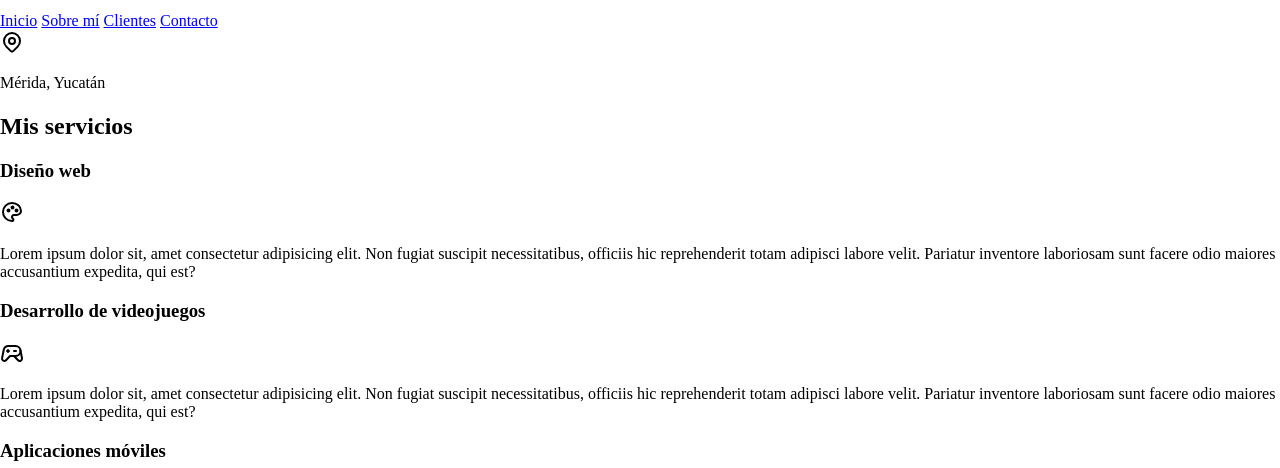
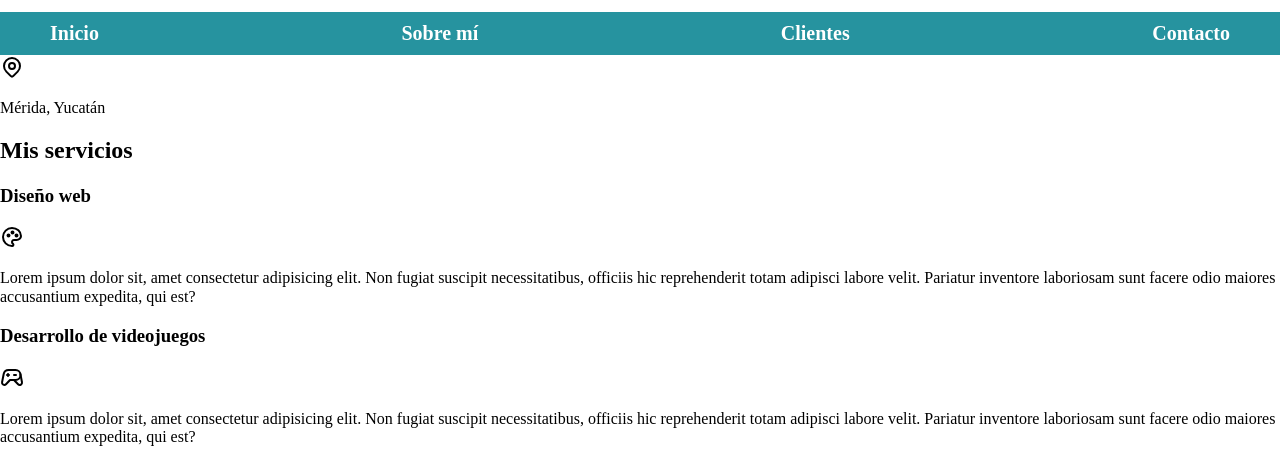
Before and after one commit to Ramos223/Desarroyo-de-fronetend-app-moviles, a plain HTML site: page index.html in a window 1280 px wide. Shown: the part 83-551 px from the top of the page. Drawn offline with nearby package versions, Linux system fonts and the light colour scheme.

Commit message:
style(nav): add flexbox, hover states, and color variables"

```diff
--- a/css/styles.css
+++ b/css/styles.css
@@ -1,9 +1,18 @@
-html { /* Truco para unificar tamaños de fuente entre navegadores */
+:root{
+    --blanco: #fff;
+    --oscuro: #212121;
+    --primario: #ffc107;
+    --secundario: #26939f;
+    --gris: #757575;
+}
+
+html{
     font-size: 62.5%;
 }
-body {
+body{
     font-size: 16px;
 }
+
 .my-title {
     text-align: center;
     font-size: 3.8rem;
@@ -12,3 +21,31 @@ body {
 .my-title span {
     font-size: 2rem;
 }
+
+.nav-bg{
+    background-color: var(--secundario);
+}
+
+.navegacion-principal{
+    background-color: var(--secundario);
+    display: flex;
+    justify-content: space-between;
+    font-weight: bold; /* Negritas*/
+    font-size: 2rem;
+}
+
+.navegacion-principal a:hover{
+    background-color: var(--primario);
+    color: var(--oscuro);
+}
+
+.navegacion-principal a{
+    color: var(--blanco);
+    text-decoration: none;
+    padding: 1rem;
+}
+
+.contenedor{
+    width: 120rem;
+    margin: 0 auto;
+}
--- a/index.html
+++ b/index.html
@@ -9,9 +9,15 @@
     <link rel="preload" href="css/normalize.css" as="style">
     <link rel="stylesheet" href="css/normalize.css">
 
+    <!-- Google fonts-->
+    <link rel="preconnect" href="https://fonts.googleapis.com">
+    <link rel="preconnect" href="https://fonts.gstatic.com" crossorigin>
+    <link href="https://fonts.googleapis.com/css2?family=Krub:wght@400;700&family=Patrick+Hand&display=swap" rel="stylesheet">
+
     <!-- Estilo personalizado -->
     <link rel="preload" href="css/styles.css" as="style">
     <link rel="stylesheet" href="css/styles.css">
+
 </head>
 <body>
 
@@ -19,12 +25,14 @@
         <h1 class="my-title">Luis Ramos <span>Back-end Developer</span></h1>
     </header>
 
-    <nav>
-        <a href="#">Inicio</a>
-        <a href="#">Sobre mí</a>
-        <a href="#">Clientes</a>
-        <a href="#">Contacto</a>
-    </nav>
+    <div class="nav-bg">
+        <nav class="navegacion-principal contenedor">
+            <a href="#">Inicio</a>
+            <a href="#">Sobre mí</a>
+            <a href="#">Clientes</a>
+            <a href="#">Contacto</a>
+        </nav>
+    </div>
 
     <section class="ubicacion">
         <svg xmlns="http://www.w3.org/2000/svg" width="24" height="24" viewBox="0 0 24 24" fill="none" stroke="currentColor" stroke-width="2" stroke-linecap="round" stroke-linejoin="round" class="icon icon-tabler icons-tabler-outline icon-tabler-map-pin"><path stroke="none" d="M0 0h24v24H0z" fill="none" /><path d="M9 11a3 3 0 1 0 6 0a3 3 0 0 0 -6 0" /><path d="M17.657 16.657l-4.243 4.243a2 2 0 0 1 -2.827 0l-4.244 -4.243a8 8 0 1 1 11.314 0" /></svg>
@@ -62,20 +70,20 @@
             <fieldset>
                 <legend>Llena tus datos de contacto</legend>
                 <div>
-                    <label>Nombre completo</label>
-                    <input type="text" placeholder="Tu nombre">
+                    <label for="nombre">Nombre completo</label>
+                    <input type="text" id="nombre" placeholder="Tu nombre">
                 </div>
                 <div>
-                    <label>Teléfono</label>
-                    <input type="tel" placeholder="Tu número">
+                    <label for="telefono">Teléfono</label>
+                    <input type="tel" id="telefono" placeholder="Tu número">
                 </div>
                 <div>
-                    <label>Email</label>
-                    <input type="email" placeholder="Tu correo electrónico">
+                    <label for="email">Email</label>
+                    <input type="email" id="email" placeholder="Tu correo electrónico">
                 </div>
                 <div>
-                    <label>Mensaje</label>
-                    <textarea></textarea>
+                    <label for="mensaje">Mensaje</label>
+                    <textarea id="mensaje"></textarea>
                 </div>
                 <div>
                     <input type="submit" value="Enviar">
```
